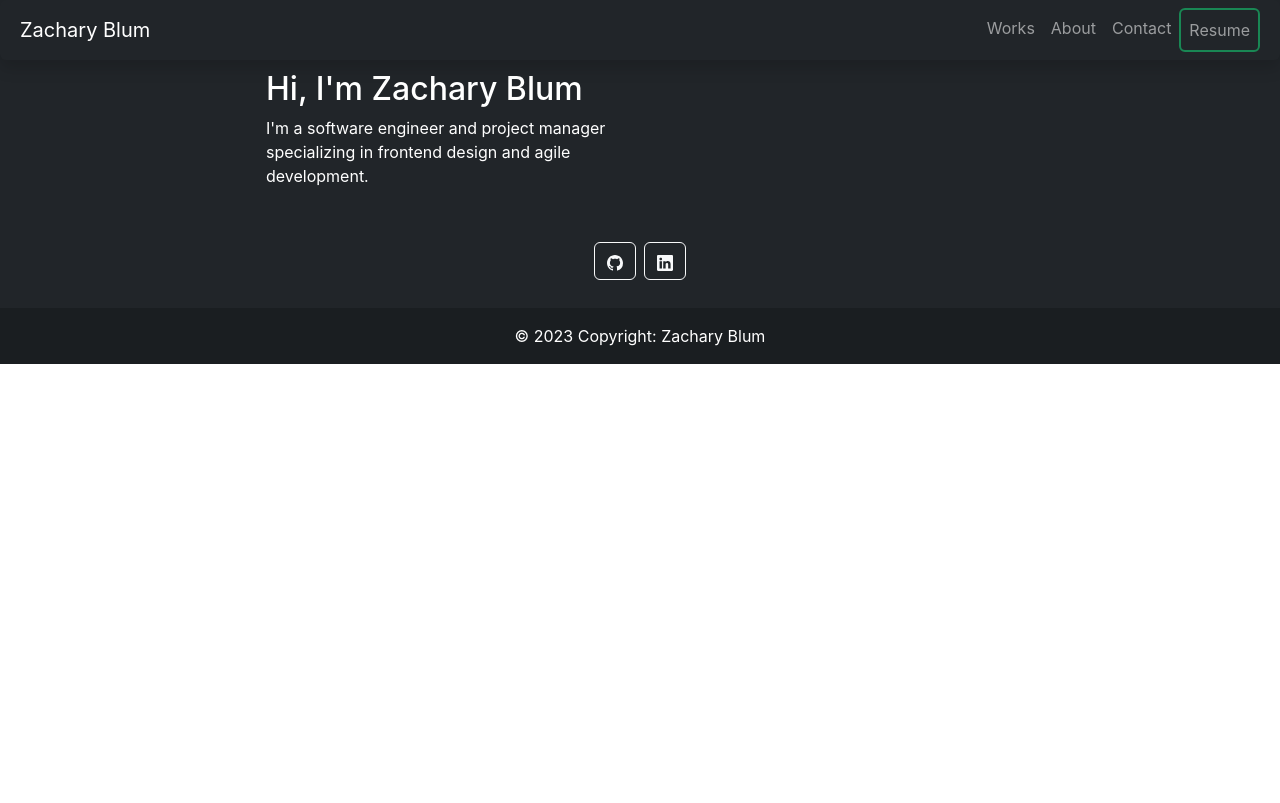
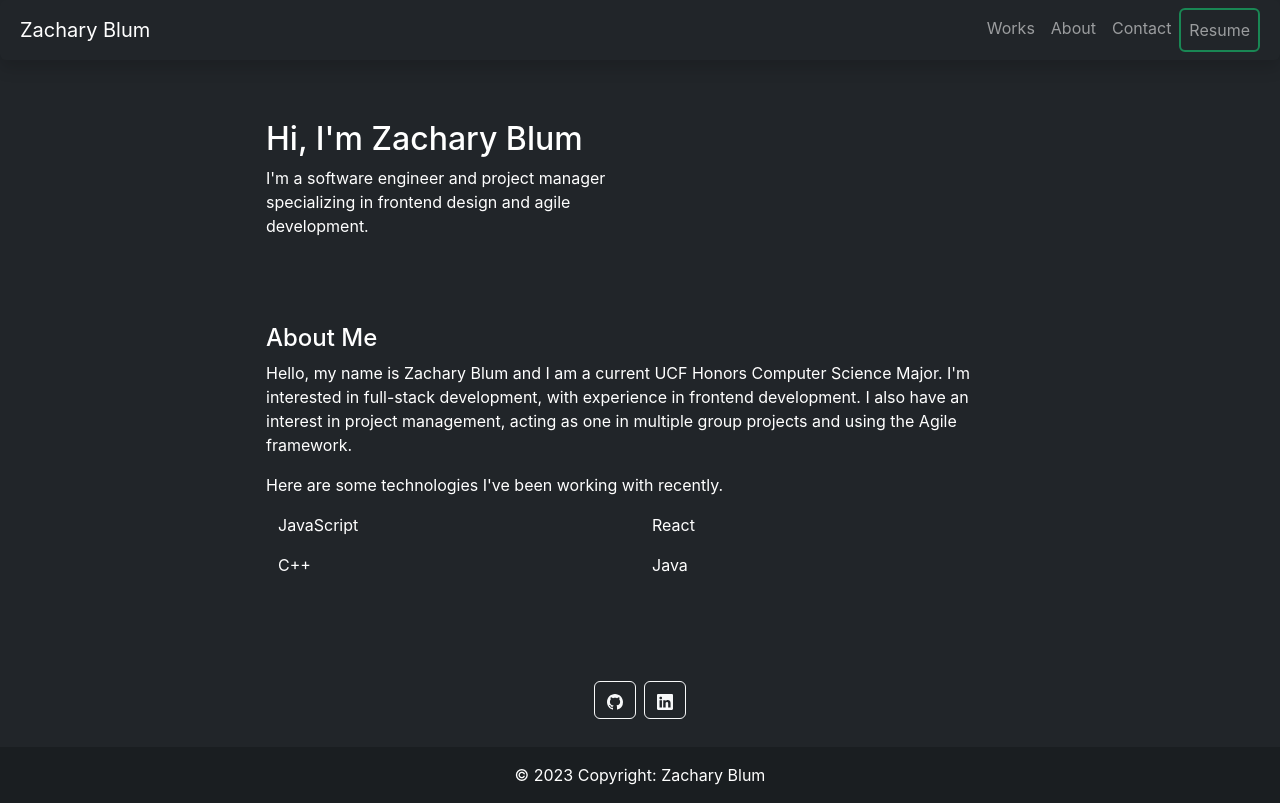
Before and after one commit to zacharyblum2/myportfolio, a React (Create React App) app: page / in a window 1280 px wide. Built offline with nearby package versions, Linux system fonts and the light colour scheme.

Commit message:
Add about me information.

```diff
--- a/src/components/about/About.jsx
+++ b/src/components/about/About.jsx
@@ -4,7 +4,35 @@ import './about.css';
 const About = () => {
   return (
     <a id="about">
-
+        <div className="heading">
+          <p class="h4">About Me</p>
+        </div>
+        <div className="content">
+          <p>Hello, my name is Zachary Blum and I am a current UCF Honors Computer Science Major.
+             I'm interested in full-stack development, with experience in frontend development.
+             I also have an interest in project management, acting as one in multiple group projects
+             and using the Agile framework.
+          </p>
+          <p>Here are some technologies I've been working with recently.</p>
+          <div class="container">
+            <div class="row">
+              <div class="col-sm">
+                <p>JavaScript</p>
+              </div>
+              <div class="col-sm">
+                <p>React</p>
+              </div>
+            </div>
+            <div class="row">
+              <div class="col-sm">
+                <p>C++</p>
+              </div>
+              <div class="col-sm">
+                <p>Java</p>
+              </div>
+            </div>
+          </div>
+        </div>
     </a>
   )
 }
--- a/src/components/about/about.css
+++ b/src/components/about/about.css
@@ -0,0 +1,11 @@
+p {
+    color: white;
+}
+
+#about {
+    display: flex;
+    flex-direction: column;
+    margin: 50px auto;
+    width: 60%;
+    padding: 10px;
+}
--- a/src/components/intro/intro.css
+++ b/src/components/intro/intro.css
@@ -1,7 +1,7 @@
 .Intro {
     display: flex;
     flex-direction: column;
-    margin: auto;
+    margin: 50px auto;
     width: 60%;
     padding: 10px;
 }
```
